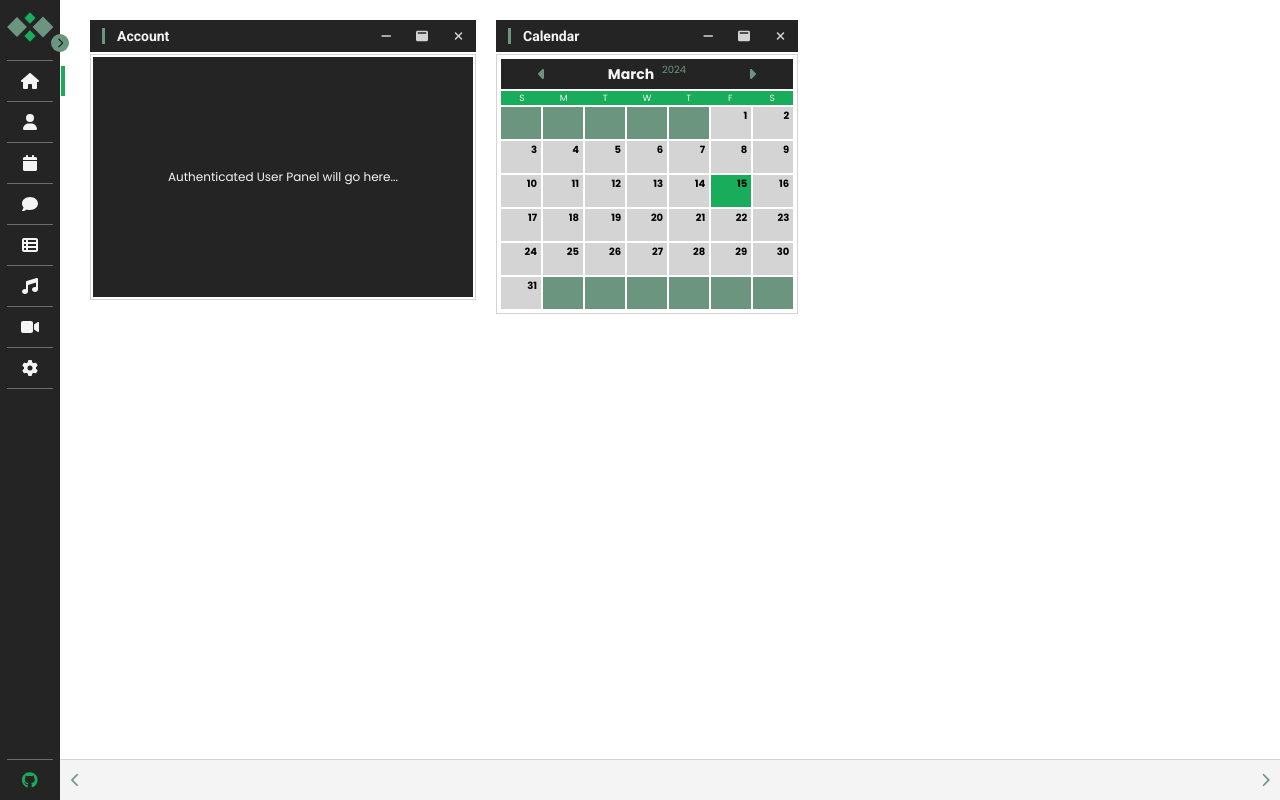
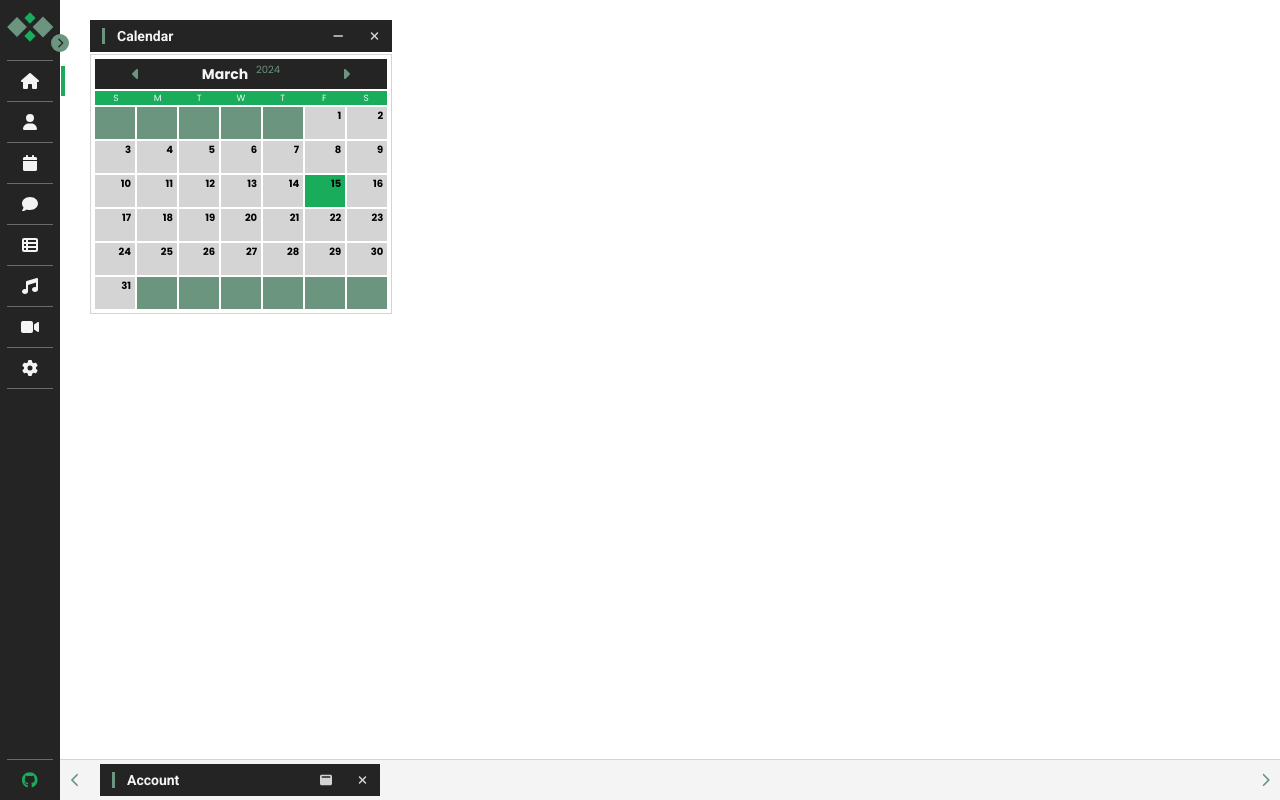
Before and after one commit to eab14/windows_ex_redo, a React (Create React App) app in the folder react/client/: page / in a window 1280 px wide. Built offline with nearby package versions, Linux system fonts and the light colour scheme; the HTML template or start-up script is replaced by a standard one.

Commit message:
Client: Basic window functionality to WindowContext

```diff
--- a/react/client/src/App.js
+++ b/react/client/src/App.js
@@ -3,6 +3,8 @@ import './assets/css/style.css';
 
 import Content from './components/Content';
 import Nav from './components/Nav';
+import Taskbar from './components/Taskbar';
+
 import { WindowProvider } from './context/WindowContext';
 
 function App() {
@@ -12,7 +14,11 @@ function App() {
 
 			<WindowProvider>
 				<Nav />
+				<section className="flex col">
 				<Content />
+				<Taskbar />
+				</section>
+
 			</WindowProvider>
 
 		</main>
--- a/react/client/src/components/Content/index.js
+++ b/react/client/src/components/Content/index.js
@@ -1,26 +1,18 @@
-import Taskbar from '../Taskbar';
 import Window from '../Window';
 import { useWindowsEX } from '../../context/WindowContext';
 
 const Content = () => {
 
-  const { windows } = useWindowsEX();
+  	const { windows, status } = useWindowsEX();
+	const array = windows.filter(window => status.find(([windowName, status]) => windowName === window && status === "max")).map(window => <Window key={window} selected={window} />);
 
-  return (
+	return (
 
-    <section className="flex col">
+		<div id="content_spacer" className="flex row wrap">
+			{ array }
+		</div>
 
-        <div id="content_spacer" className="flex row wrap">
-
-          { windows.map(window => <Window key={window} selected={window} />) }
-
-        </div>
-
-        <Taskbar />
-
-    </section>
-
-  );
+	);
 
 }
 
--- a/react/client/src/components/Taskbar/index.js
+++ b/react/client/src/components/Taskbar/index.js
@@ -1,9 +1,15 @@
 import './index.css';
+
+import Window from '../Window';
 
 import { FontAwesomeIcon } from '@fortawesome/react-fontawesome';
 import { faChevronRight, faChevronLeft } from '@fortawesome/free-solid-svg-icons';
+import { useWindowsEX } from '../../context/WindowContext';
 
 const Taskbar = () => {
+
+    const { windows, status } = useWindowsEX();
+	const array = windows.filter(window => status.find(([windowName, status]) => windowName === window && status === "min")).map(window => <Window key={window} selected={window} />);
 
     return (
 
@@ -14,6 +20,8 @@ const Taskbar = () => {
             </div>
 
             <div id="taskbar_placer" className="flex row">
+
+                { array }
 
             </div>
 
--- a/react/client/src/components/Window/index.js
+++ b/react/client/src/components/Window/index.js
@@ -5,10 +5,24 @@ import { FontAwesomeIcon } from '@fortawesome/react-fontawesome';
 import { faWindowMaximize, faMinus, faXmark } from '@fortawesome/free-solid-svg-icons';
 import Test from './Account/Test';
 import Calendar from './Calendar';
+import { useWindowsEX } from '../../context/WindowContext';
 
 const Window = (props) => {
 
+	const { status, setStatus } = useWindowsEX();
+	const windowStatus = status.find(([ name ]) => name === props.selected);
+
+	const minClick = () => setStatus(prevStatus => prevStatus.map(([name, currentStatus]) =>  name === props.selected ? [name, "min"] : [name, currentStatus]));
+	const maxClick = () => setStatus(prevStatus => prevStatus.map(([name, currentStatus]) =>  name === props.selected ? [name, "max"] : [name, currentStatus]));
+	const closeClick = () => setStatus(prevStatus => prevStatus.filter(([name]) => name !== props.selected));
+
 	return (
+
+		<>
+
+			{
+
+				(windowStatus && windowStatus[1] === "min") &&
 
 					<div className="window flex col">
 
@@ -20,9 +34,33 @@ const Window = (props) => {
 
 							<div className="flex row window_utilities">
 
-                <div className="flex center icon min"><FontAwesomeIcon icon={faMinus} /></div>
-                <div className="flex center icon max"><FontAwesomeIcon icon={faWindowMaximize} /></div>
-                <div className="flex center icon close"><FontAwesomeIcon icon={faXmark} /></div>
+								<div className="flex center icon max" onClick={maxClick}><FontAwesomeIcon icon={faWindowMaximize} /></div>
+								<div className="flex center icon close" onClick={closeClick}><FontAwesomeIcon icon={faXmark} /></div>
+
+							</div>
+
+						</div>
+
+					</div>
+
+			}
+
+			{
+
+				(windowStatus && windowStatus[1] === "max") &&
+
+					<div className="window flex col">
+
+						<div className="flex row window_header">
+
+							<span className="flex"></span>
+
+							<h2>{props.selected}</h2>
+
+							<div className="flex row window_utilities">
+
+								<div className="flex center icon min" onClick={minClick}><FontAwesomeIcon icon={faMinus} /></div>
+								<div className="flex center icon close" onClick={closeClick}><FontAwesomeIcon icon={faXmark} /></div>
 
 							</div>
 
@@ -37,6 +75,10 @@ const Window = (props) => {
 
 					</div>
 
+			}
+
+		</>
+
   );
 
 }
--- a/react/client/src/context/WindowContext.js
+++ b/react/client/src/context/WindowContext.js
@@ -1,4 +1,4 @@
-import { createContext, useContext, useState } from "react";
+import { createContext, useContext, useEffect, useState } from "react";
 
 const WindowContext = createContext();
 
@@ -7,10 +7,20 @@ export const useWindowsEX = () => useContext(WindowContext);
 export const WindowProvider = ({ children }) => {
 
     const [ windows, setWindows ] = useState([ "Account", "Calendar" ]);
+    const [ status, setStatus ] = useState([])
+
+    useEffect(() => {
+
+        let array = [ [ "Account", "min" ], [ "Calendar", "max" ] ];
+        setStatus(array);
+
+    }, [])
 
     const context = {
         windows,
-        setWindows
+        setWindows,
+        status,
+        setStatus
     }
 
     return (
```
Lines whose indentation alone changed are shown as unchanged.
